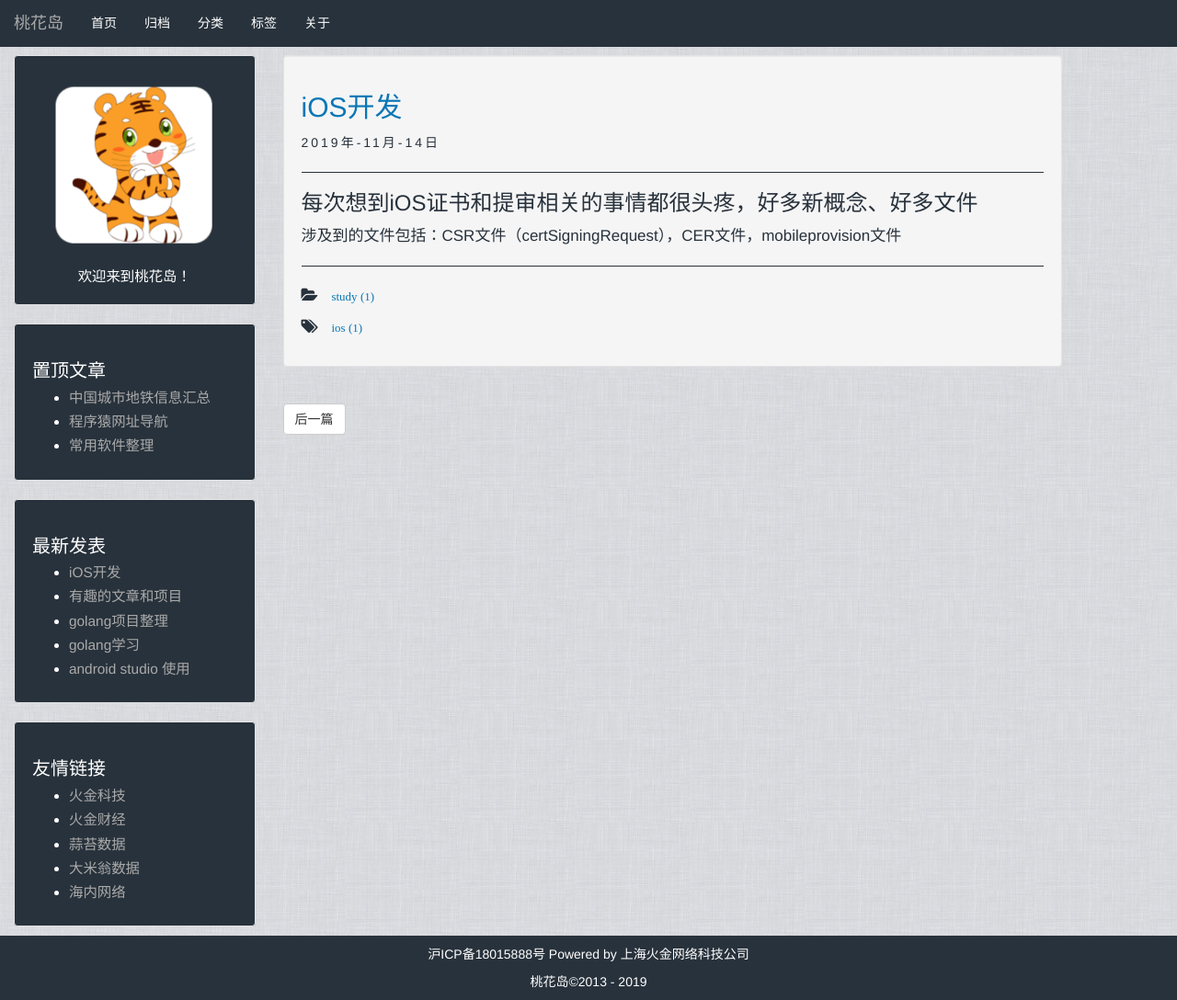
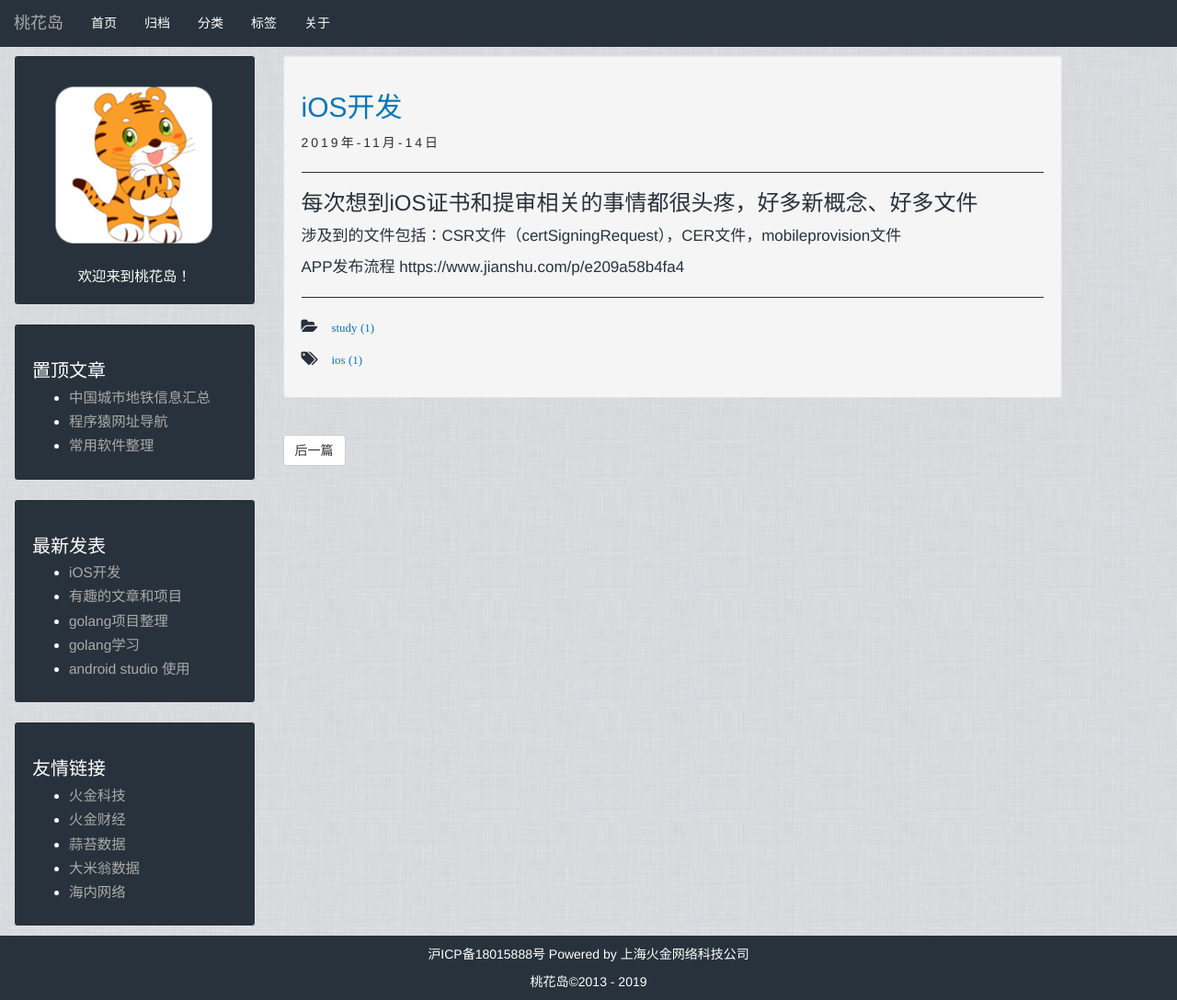
Before and after one commit to joewan/joewan.github.io, a Jekyll site: the page built from _posts/keep_updating/2019-11-14-ios-dev.md, in a window 1280 px wide and 1088 px high. Shown: the whole window at 92% size. Built offline with Jekyll 4.4.1, drawn with Linux system fonts in a browser that asks for light colours; comment, search, counter and statistics services are not loaded.

Commit message:
ios文件。

```diff
--- a/_posts/keep_updating/2019-11-14-ios-dev.md
+++ b/_posts/keep_updating/2019-11-14-ios-dev.md
@@ -10,3 +10,7 @@ description: ios开发相关
 ### 每次想到iOS证书和提审相关的事情都很头疼，好多新概念、好多文件
 
 涉及到的文件包括：CSR文件（certSigningRequest），CER文件，mobileprovision文件
+
+
+APP发布流程
+https://www.jianshu.com/p/e209a58b4fa4
```
